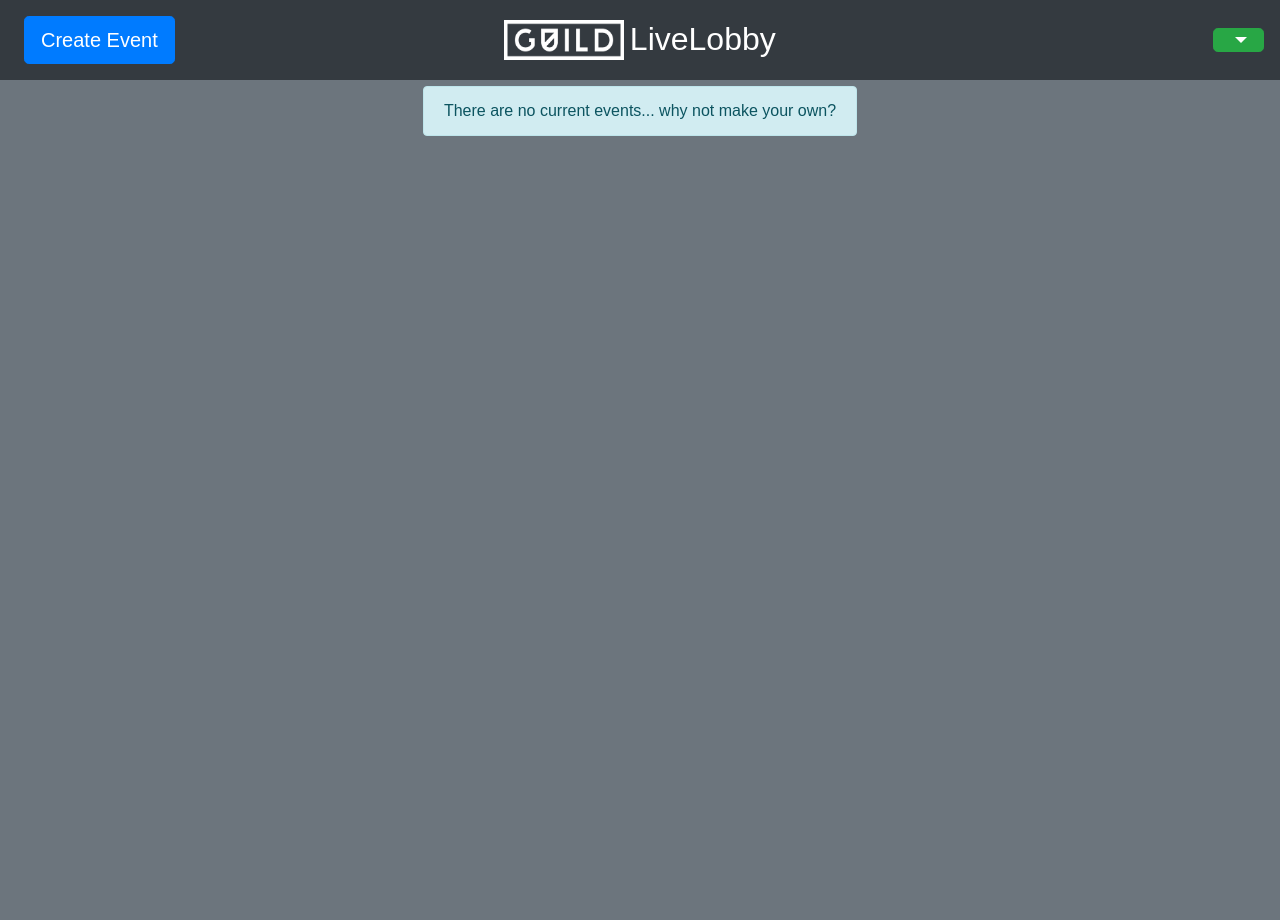
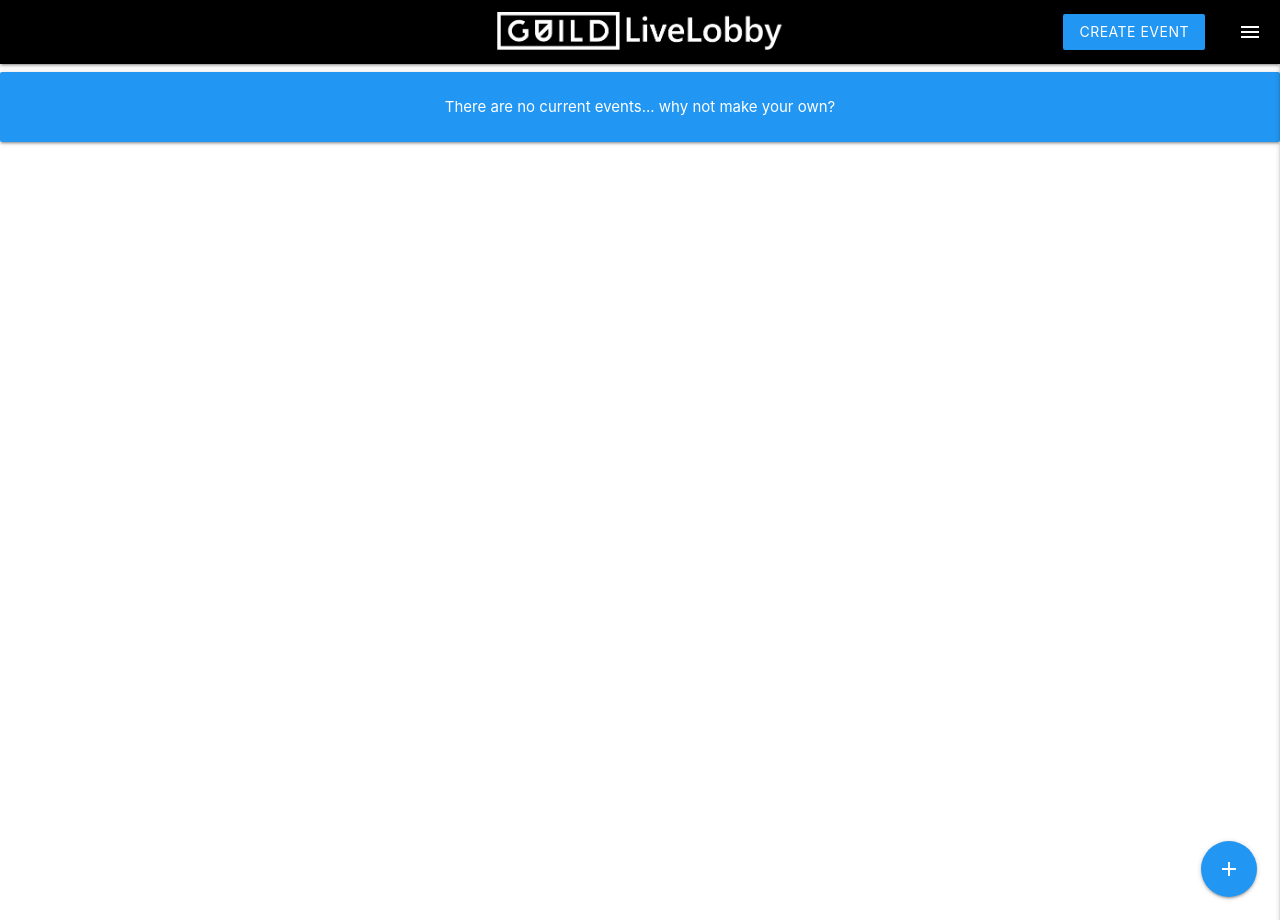
Before and after one commit to GuildHouseGames/livelobby, a Django app: page / in a window 1280 px wide. Run offline with Django 3.2, Linux system fonts and the light colour scheme; the visitor is signed in with stand-in values (Sample User, id 1); data that the repository does not hold is empty; some libraries are stand-ins or nearby versions.

Commit message:
Update core components with materilized css (#46)
* Materialize files added, base.html updated to import

* Missed js static link

* Redone navbar and login form for Materialize

* Materialized sign up form, minor tweaks and code cleanup

* Removed local copy of Materialize to try and fix conflict

* Delete event_list.html.orig

* Readded materialize static files

```diff
--- a/events/static/events/event_list.css
+++ /dev/null
@@ -1,82 +0,0 @@
-#header {
-    background-color: black;
-    color: white;
-    padding: 4px;
-    max-height: 100px;
-
-    display: grid;
-    grid-template-columns: auto auto;
-    grid-template-rows: auto auto;
-}
-
-#create_event {
-    background-color: dodgerblue;
-    color: white;
-    height: 30px;
-    margin: 8px 20px 0px 20px;
-
-    grid-column-start: 1;
-    grid-column-end: 3;
-
-    border: none;
-    cursor: pointer;
-    border-radius: 4px;
-}
-
-#livelobby_text {
-    text-transform: capitalize;
-    font-size: 15pt;
-    margin: 6px 0px 0px 10px;
-}
-
-#guild_logo {
-    height: 30px;
-    width: 90px;
-    display: block;
-    margin: 2px 0px 0px auto;
-}
-
-.events-container {
-    /*
-    Defines the container for the grid items (events)
-    Opens up the possibility to have multiple types of view later
-    */
-
-    display: grid;
-    grid-template-columns: auto;
-    padding: 6px 0px 0px 0px;
-
-    grid-row-gap: 5px;
-}
-
-.empty_event {
-    text-align: center;
-    font-size: 18px;
-}
-
-.event {
-    /*
-    CSS for EventView here
-    */
-
-    /*Essential style*/
-    border-style: outset;
-    background-color: white;
-
-    /*Rounded corners*/
-    border-radius: 25px;
-
-    /*
-    Placeholder properties
-    When real CSS for EventView is created, remove these properties
-    */
-    text-align: center;
-    font-size: 18px;
-    padding: 20px;
-    /* End Placeholder properties */
-}
-
-body {
-    background-color: lightgray;
-    font-family: sans-serif;
-}
--- a/events/templates/events/event_list.html
+++ b/events/templates/events/event_list.html
@@ -4,23 +4,84 @@
 
 {% block title %}Guild's LiveLobby{% endblock %}
 
-{% block navbar_links %}
-    <li class="nav-item active">
-        <a class="nav-link" href="
+{% block navbar_buttons %}
+  <li class="hide-on-med-and-down">
+    <a class="waves-effect waves-light blue btn" href="
       {% if user.is_authenticated %}
           {% url 'create_event_view' %}
       {% else %}
           {% url 'login' %}
+      {% endif %}">
+      {% if user.is_authenticated %}
+          Create Event
+      {% else %}
+          Login
       {% endif %}
-        ">
-            <button type="button" class="btn btn-primary btn-lg">
-                Create Event
-            </button>
     </a>
   </li>
 {% endblock %}
 
+{% block side_menu_button %}
+  <a href="#" data-target="mobile-nav" class="right sidenav-trigger show-on-large">
+      <i class="material-icons">menu</i>
+  </a>
+{% endblock %}
+
+{% block side_menu_content %}
+  {% if user.is_authenticated %}
+    <!--Show login details-->
+    <li>
+      <div class="user-view">
+        <div class="background">
+          <img style="opacity: 0.3;" src="{% static 'events/pizza.jpg' %}">
+        </div>
+        <!-- Default user image https://goo.gl/images/fdsMBc -->
+        <img class="circle" src="{% static 'events/default_user.png' %}">
+        <span class="text name">{{ user.display_name }}</span>
+        <span class="text email">{{ user.email }}</span>
+      </div>
+    </li>
+
+    <!--Menu items (for logged in users)-->
+    <li>
+      <a href="
+        {% if user.is_authenticated %}
+            {% url 'create_event_view' %}
+        {% endif %}">
+        Create Event <i class="material-icons">add</i>
+      </a>
+    </li>
+    <li>
+      <a href="{% url 'logout' %}">
+        Logout <i class="material-icons">exit_to_app</i>
+      </a>
+    </li>
+  {% else %}
+    <!--Show login links-->
+    <li>
+      <a href="{% url 'login' %}">
+        Login with Social Media <i class="material-icons">account_box</i>
+      </a>
+    </li>
+    <li>
+      <a href="{% url 'login' %}">
+        Login with LiveLobby <i class="material-icons">account_box</i>
+      </a>
+    </li>
+  {% endif %}
+{% endblock %}
+
+{% block js_scripts %}
+  <!--Activates sidenav-->
+  <script>
+      $(document).ready(function(){
+          $('.sidenav').sidenav({'edge': 'right'});
+      });
+  </script>
+{% endblock %}
+
 {% block content %}
+  <!--Old cards, but keep the floating button at the bottom-->
   <head>
     <!--Only makes use of events-container and event styles-->
     <link rel="stylesheet" type="text/css" href="{% static 'events/event_list.css' %}">
@@ -53,32 +114,40 @@
             <div class="card-block">
               <h3 class="card-text">{{ event|reserved_places }}/{{ event.max_size }}</h3>
               <p class="card-text">Players</p>
+              {% if event|reserved_places == event.max_size %}
+              <button type="button" class="btn btn-lg disabled btn-danger">FULL</button>
+              {% else %}
+              <a href=
               {% if user.is_authenticated %}
-                    {% if event.host == user%}
-                        <a class="btn btn-lg btn-danger"  href="{% url 'cancel_view' pk=event.pk %}">Cancel</a>
-                    {% elif event|is_joined:user%}
-                        <a class="btn btn-lg btn-primary"  href="{% url 'leave_view' pk=event.pk %}">Leave</a>
+                  {% url 'join_view' event_id=event.id %}
               {% else %}
-                        {% if event|reserved_places < event.max_size %}
-                            <a class="btn btn-lg btn-primary" href="{% url 'join_view' event_id=event.id %}">Join</a>
-                        {% else %}
-                            <button type="button" class="btn btn-lg disabled btn-danger">FULL</button>
+                  {% url 'login' %}
               {% endif %}
-                    {% endif %}
-                {% else %}
-                    {% if event|reserved_places < event.max_size %}
-                        <a class="btn btn-lg btn-primary" href="{% url 'login' %}">Join</a>
-                    {% else %}
-                        <button type="button" class="btn btn-lg disabled btn-danger">FULL</button>
-                    {% endif %}
+              >
+                <button type="button" class="btn btn-lg btn-primary">Join</button>
+              </a>
               {% endif %}
             </div>
           </div>
         </div>
       </div>
       {% empty %}
-        <!--Shouldn't be seen but just in case, better to show something than not-->
-        <div class="alert alert-info mx-auto" role="alert">There are no current events... why not make your own?</div>
+        <div class="card-panel blue white-text center-align">
+          There are no current events... why not make your own?
+        </div>
       {% endfor %}
     </div>
+
+
+
+
+    <!-- Floating button -->
+    {% if user.is_authenticated %}
+      <div class="fixed-action-btn">
+          <a class="btn-floating btn-large blue" href="{% url 'create_event_view' %}">
+            <i class="large material-icons">add</i>
+          </a>
+      </div>
+    {% endif %}
+
 {% endblock %}
--- a/templates/base.html
+++ b/templates/base.html
@@ -1,71 +1,61 @@
 {% load static %}
 <html>
     <head>
-        <link rel="stylesheet" href="{% static 'bootstrap/css/bootstrap.min.css' %}">
+        <!--Import Google Icon Font-->
+        <link href="https://fonts.googleapis.com/icon?family=Material+Icons" rel="stylesheet">
+
+        <!--Import materialize.css-->
+        <link type="text/css" rel="stylesheet" href="{% static 'materialize/css/materialize.min.css' %}"  media="screen,projection"/>
+
+        <!--Import home-rolled CSS-->
+        <link type="text/css" rel="stylesheet" href="{% static 'custom/guild_theming.css' %}"/>
+
+        <!--Let browser know website is optimized for mobile-->
+        <meta name="viewport" content="width=device-width, initial-scale=1.0"/>
+
         <title>{% block title %}{% endblock %}</title>
     </head>
-    <body class="{% block body_class %}bg-secondary{% endblock %}">
-        <!-- https://stackoverflow.com/questions/19733447/bootstrap-navbar-with-left-center-or-right-aligned-items -->
-        <nav class="navbar sticky-top navbar-expand-sm navbar-dark bg-dark">
-            <!-- Left links -->
-            <div class="navbar-collapse collapse w-100 order-1 order-sm-0 dual-collapse2">
-                <ul class="navbar-nav mr-auto">
-                    {% block navbar_links %}
+    <body>
+        <div class="navbar">
+            <nav class="nav black">
+                <div class="nav-wrapper">
+                    <!-- LiveLobby Banner -->
+                    <a class="brand-logo center show-on-medium-and-up" style="display: inline-block; height: 100%;" href="/">
+                        <img style="height: 60%; margin: 12px 0px 6px 0px" src="{% static 'events/GuildLiveLobby.png' %}" alt="Guild Logo">
+                    </a>
+
+                    <!-- Side Menu button (hamburger) -->
+                    {% block side_menu_button %}
                     {% endblock %}
-                </ul>
-            </div>
 
-            <!-- LiveLobby badge -->
-            <div class="mx-auto order-0">
-                <a class="navbar-brand mx-auto" href="/">
-                    <img class="d-inline-block align-top" style="height: 40px; width: 120px;" src="{% static 'events/guild_white.png' %}" alt="Guild Logo">
-                    <span class="d-inline h2">LiveLobby</span>
-                </a>
-            </div>
+                    <!-- Back button -->
+                    {% block back_button %}
+                    {% endblock %}
 
-            <!-- Right links -->
-            <div class="navbar-collapse collapse w-100 order-3 dual-collapse2" id="llnavbar">
-                <ul class="navbar-nav ml-auto">
-                    {% block login_menu %}
-                        {% if user.is_authenticated %}
-                            <li class="nav-item dropdown" style="margin-top: 0px;">
-                                <button type="button" class="btn btn-success btn-lg dropdown-toggle" id="userdropdown" data-toggle="dropdown" aria-haspopup="true" aria-expanded="false">
-                                    {{ user.display_name }}
-                                </button>
-                                <div class="dropdown-menu dropdown-menu-right" aria-labelledby="userdropdown">
-                                    <a class="dropdown-item" href="#">Edit Account</a>
-                                    <div class="dropdown-divider"></div>
-                                    <a class="dropdown-item">
-                                        <a href="{% url 'logout' %}">
-                                            <button type="button" class="btn btn-danger btn-sm btn-block rounded-0">
-                                                Logout
-                                            </button>
-                                        </a>
+                    <!-- Banner Buttons (right) -->
+                    <ul class="right">
+                        {% block navbar_buttons %}
+                        {% endblock %}
+                    </ul>
+                </div>
+            </nav>
+        </div>
 
-                                    </a>
-                                </div>
-                            </li>
-                        {% else %}
-                            <li class="nav-item active">
-                                <a class="nav-link" href="{% url 'login' %}">
-                                    <button type="button" class="btn btn-warning btn-lg">
-                                        Login
-                                    </button>
-                                </a>
-                            </li>
-                        {% endif %}
-                    {% endblock %}
-                </ul>
-            </div>
-
-        </nav>
+        <!-- Side Menu -->
+        <ul class="sidenav" id="mobile-nav">
+            {% block side_menu_content %}
+            {% endblock %}
+        </ul>
 
         {% block content %}
         {% endblock %}
 
-        <!-- Bootstrap JS - jQuery first, then Popper.js, then Bootstrap JS -->
-        <script src="https://code.jquery.com/jquery-3.2.1.slim.min.js" integrity="sha384-KJ3o2DKtIkvYIK3UENzmM7KCkRr/rE9/Qpg6aAZGJwFDMVNA/GpGFF93hXpG5KkN" crossorigin="anonymous"></script>
-        <script src="https://cdnjs.cloudflare.com/ajax/libs/popper.js/1.12.9/umd/popper.min.js" integrity="sha384-ApNbgh9B+Y1QKtv3Rn7W3mgPxhU9K/ScQsAP7hUibX39j7fakFPskvXusvfa0b4Q" crossorigin="anonymous"></script>
-        <script src="{% static 'bootstrap/js/bootstrap.min.js' %}"></script>
+        <!-- Javascript imports -->
+        <script src="http://code.jquery.com/jquery-latest.min.js"></script>
+        <script type="text/javascript" src="{% static 'materialize/js/materialize.min.js' %}"></script>
+
+        {% block js_scripts %}
+        {% endblock %}
+
     </body>
 </html>
```
Also changed, not shown: events/templates/events/cancel_event.html (+4 -8 lines), events/templates/events/create_event.html (+4 -8 lines), events/templates/events/join_confirmation.html (+4 -8 lines), events/templates/events/join_event.html (+4 -8 lines), events/templates/events/leave_event.html (+4 -8 lines), registration/templates/registration/login.html (+60 -51 lines), static/custom/guild_theming.css (added, +94 -0 lines), users/templates/users/signup.html (+23 -49 lines), events/static/events/GuildLiveLobby.png (added), events/static/events/default_user.png (added), events/static/events/guild_white.png, events/static/events/original pizza.jpg (added), events/static/events/pizza.jpg (added), static/materialize/js/materialize.js, 1 more files, 1 other file. Lines whose indentation alone changed are shown as unchanged.
